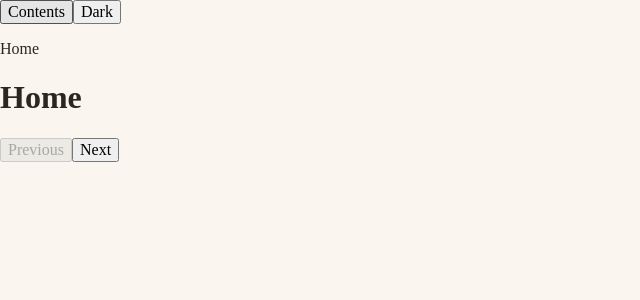
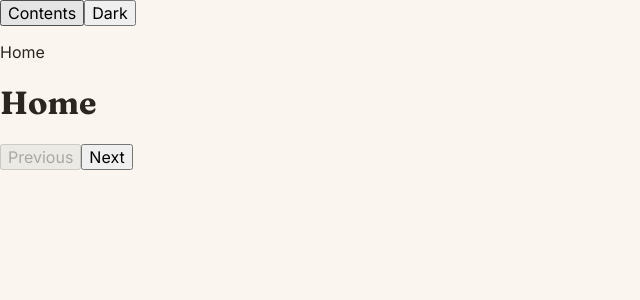
Before and after one commit to JJTGG/beyond-the-page, a Next.js app: page / in a window 1280 px wide. Shown: the top 300 px of the page, without its empty margins (0-640 px from the left). Built offline with nearby package versions, Linux system fonts and the light colour scheme.

Commit message:
style: establish theme and typography foundation

```diff
--- a/app/globals.css
+++ b/app/globals.css
@@ -2,6 +2,18 @@
   --background: #faf6ef;
   --foreground: #2b2620;
   --accent: #c1592b;
+  --paper: #fffdf8;
+  --muted: #756c62;
+  --border: rgba(43, 38, 32, 0.14);
+}
+
+html[data-theme="dark"] {
+  --background: #211d18;
+  --foreground: #ede7dc;
+  --accent: #e07a4a;
+  --paper: #2a251f;
+  --muted: #b8aea2;
+  --border: rgba(237, 231, 220, 0.14);
 }
 
 * {
@@ -22,6 +34,10 @@ html {
 body {
   background: var(--background);
   color: var(--foreground);
+  font-family: var(--font-inter), sans-serif;
+  transition:
+    background-color 180ms ease,
+    color 180ms ease;
 }
 
 button,
@@ -44,3 +60,13 @@ img {
   max-width: 100%;
   display: block;
 }
+
+h1,
+h2,
+h3 {
+  font-family: var(--font-fraunces), serif;
+}
+
+main {
+  min-height: 100vh;
+}
```
